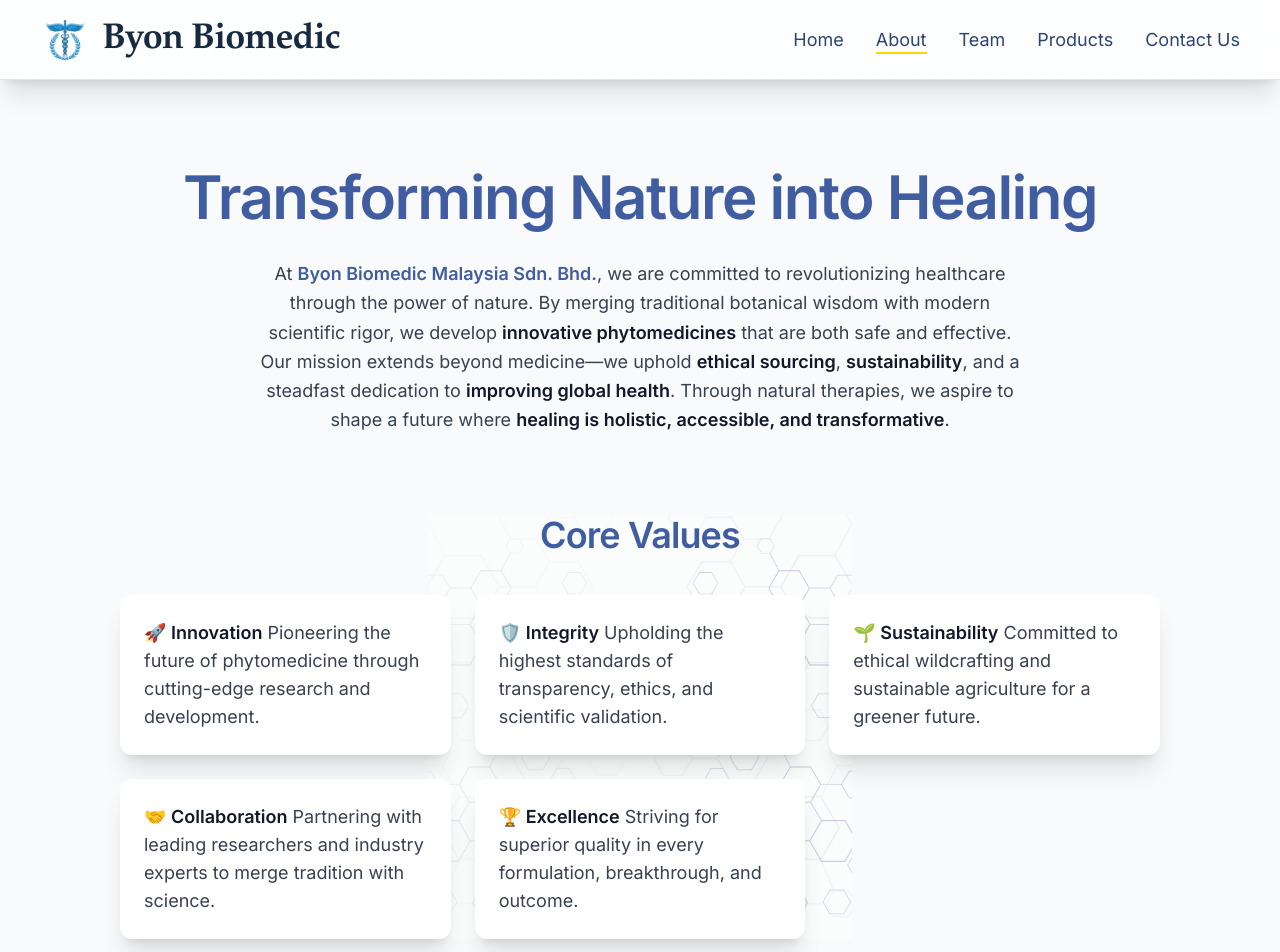
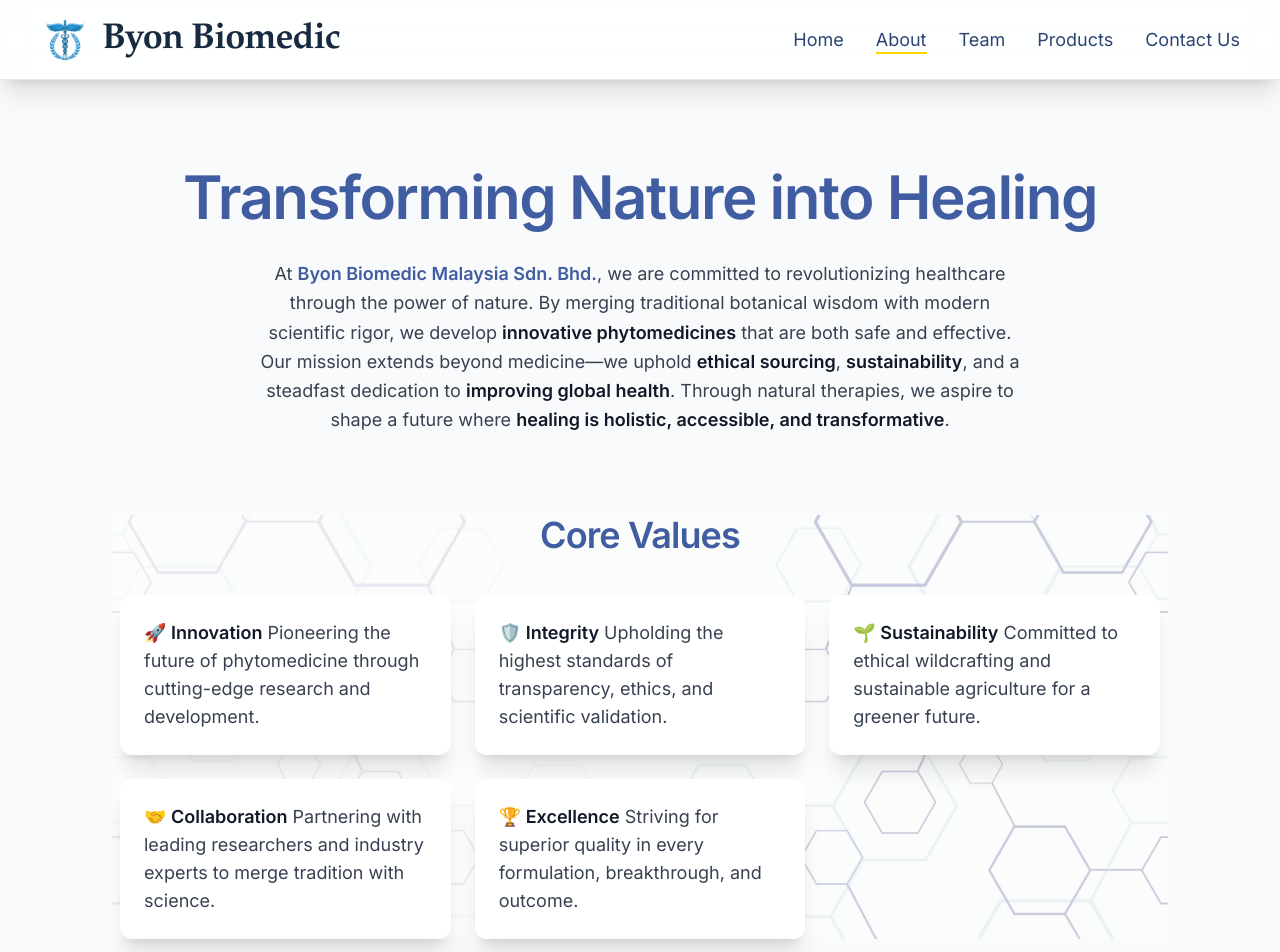
Before and after one commit to sai-ram-kaushik/byon-biomedic-website, a React (Vite) app: page /about in a window 1280 px wide. Shown: the top 952 px of the page. Built offline with nearby package versions, Linux system fonts and the light colour scheme.

Commit message:
BG COVER

```diff
--- a/src/pages/About.jsx
+++ b/src/pages/About.jsx
@@ -48,11 +48,11 @@ const About = ({ about }) => {
       >
         {/* Decorative background */}
         <div
-          className="absolute inset-0 opacity-40 pointer-events-none"
+          className="absolute inset-0 opacity-40 pointer-events-none z-0"
           style={{
             backgroundImage: `url(${MoleculePattern})`,
-            backgroundRepeat: "no-repeat",
-            backgroundSize: "contain",
+            backgroundRepeat: "repeat",
+            backgroundSize: "cover",
             backgroundPosition: "center",
           }}
         />
```
